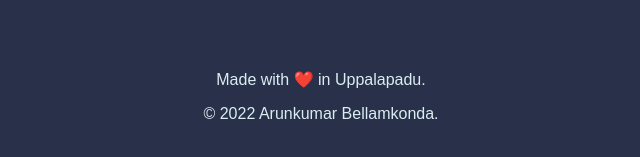
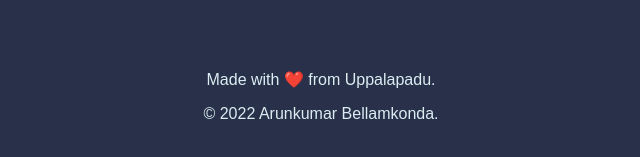
Before and after one commit to arun0470/DrumKit, a plain HTML site: page index.html in a window 1280 px wide. Shown: the part 505-662 px from the top of the page, 319-959 px from the left. Drawn offline with Linux system fonts and the light colour scheme.

Commit message:
Update index.html

```diff
--- a/index.html
+++ b/index.html
@@ -23,7 +23,7 @@
   <script src="index.js" charset="utf-8"></script>
 </body>
 <footer>
-  <p>Made with ❤️ in Uppalapadu.</p>
+  <p>Made with ❤️ from Uppalapadu.</p>
   © 2022 Arunkumar Bellamkonda.
 </footer>
 
```
